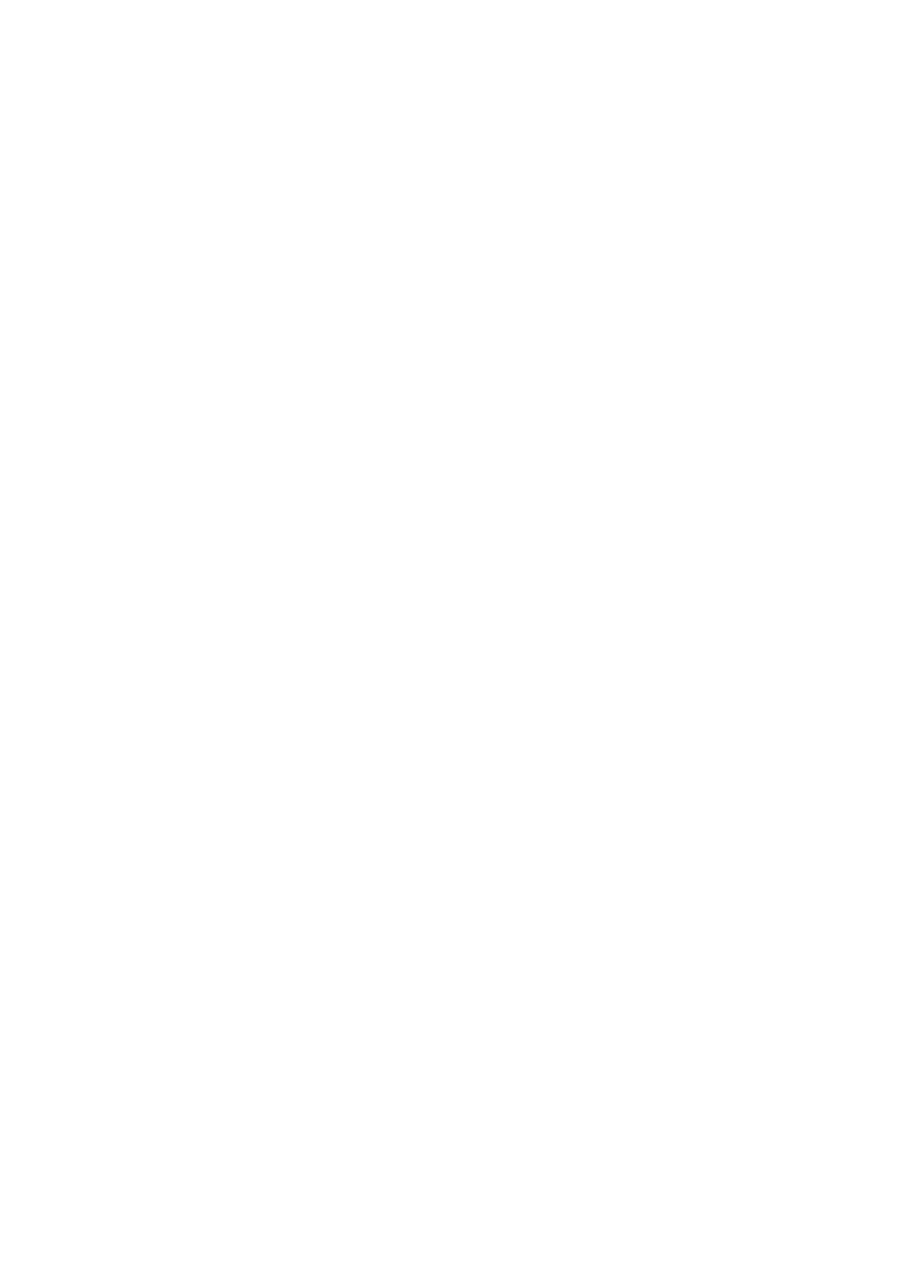
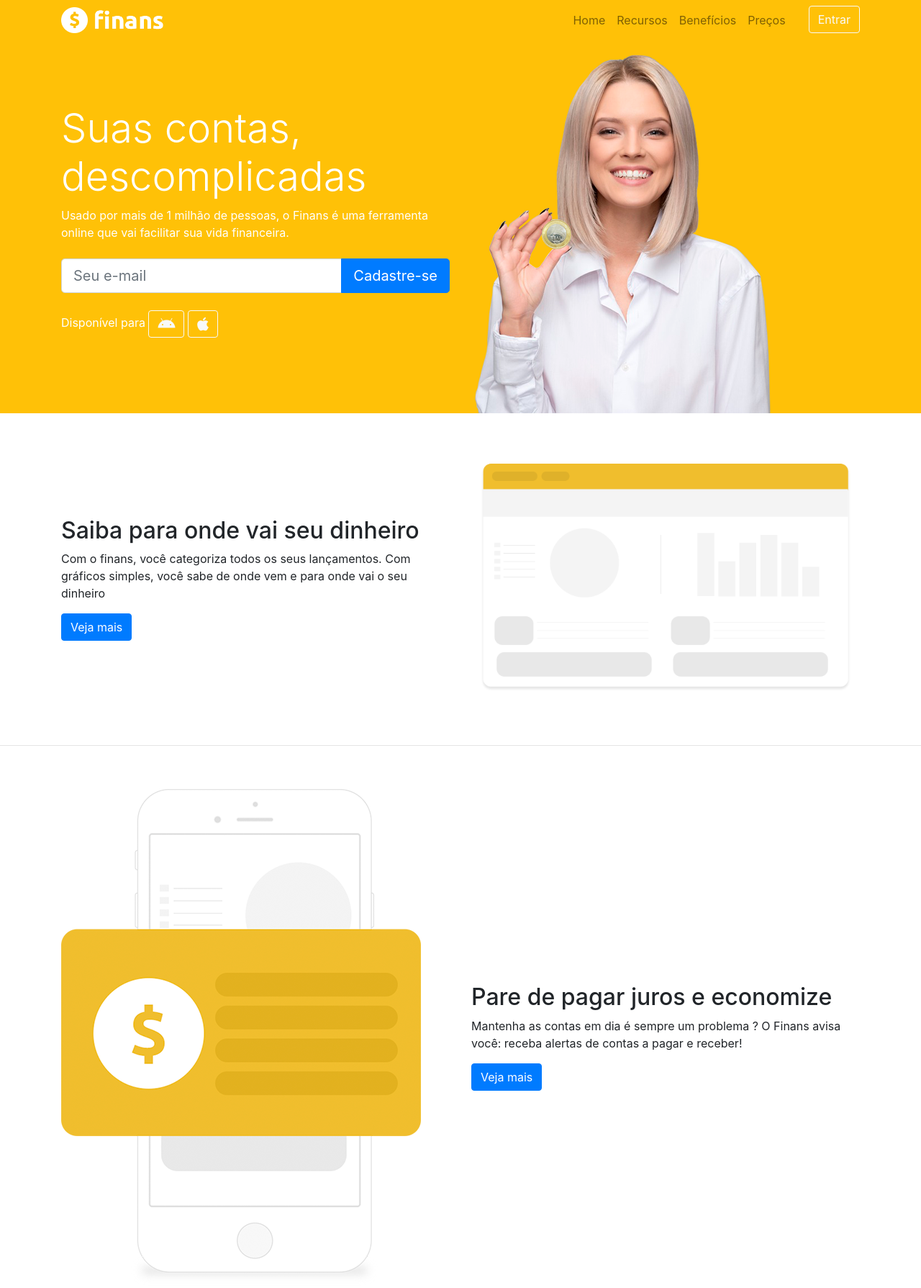
Before and after one commit to yucorrea/finans_study, a plain HTML site: page index.html in a window 1280 px wide. Shown: the top 1789 px of the page at 72% size. Before the commit the page ends 800 px from the top, so only its background shows below. Drawn offline with nearby package versions, Linux system fonts and the light colour scheme.

Commit message:
finalizando aplicação finans

```diff
--- /dev/null
+++ b/css/styles.css
@@ -0,0 +1,14 @@
+#home {
+    background: #ffc107;
+    color:#fff;
+}
+
+
+.caixa {
+    padding: 60px 0;
+    border-bottom: 1px solid #e5e5e5;
+}
+
+footer p a {
+    margin: 5px 15px;
+}
--- a/index.html
+++ b/index.html
@@ -8,12 +8,192 @@
     <!-- Bootstrap CSS -->
     <link rel="stylesheet" href="https://stackpath.bootstrapcdn.com/bootstrap/4.1.3/css/bootstrap.min.css" integrity="sha384-MCw98/SFnGE8fJT3GXwEOngsV7Zt27NXFoaoApmYm81iuXoPkFOJwJ8ERdknLPMO" crossorigin="anonymous">
 
+    <!-- Estilo customizado -->
+    <link rel="stylesheet" href="./css/styles.css" />
+
     <!-- FontAwesome -->
     <link rel="stylesheet" href="https://pro.fontawesome.com/releases/v5.10.0/css/all.css" integrity="sha384-AYmEC3Yw5cVb3ZcuHtOA93w35dYTsvhLPVnYs9eStHfGJvOvKxVfELGroGkvsg+p" crossorigin="anonymous"/>
 
-    <title>Bootstrap 4</title>
+    <title>Finans - finanças pessoais</title>
   </head>
   <body>
+    <header>
+      <nav class="navbar navbar-expand-sm navbar-light bg-warning">
+          <div class="container">
+
+            <a href="#" class="navbar-band">
+              <img src="./img/logo.png" width="142"/>
+            </a>
+
+            <button class="navbar-toggler" data-toggle="collapse" data-target="#nav-principal">
+                <span class="navbar-toggler-icon"></span>
+            </button>
+
+            <div class="collapse navbar-collapse" id="nav-principal">
+              <ul class="navbar-nav ml-auto">
+                <li>
+                  <a href="" class="nav-link">Home</a>
+                </li>
+                <li>
+                  <a href="" class="nav-link">Recursos</a>
+                </li>
+                <li>
+                  <a href="" class="nav-link">Benefícios</a>
+                </li>
+                <li>
+                  <a href="" class="nav-link">Preços</a>
+                </li>
+                <li>
+                  <a href="" class="btn btn-outline-light ml-4">Entrar</a>
+                </li>
+              </ul>
+            </div>
+          </div>
+      </nav>
+    </header>
+
+    <section id="home">
+        <div class="container">
+          <div class="row">
+            <div class="col-md-6 d-flex">
+              <div class="align-self-center">
+                <h1 class="display-4">Suas contas, descomplicadas</h1>
+                <p>
+                  Usado por mais de 1 milhão de pessoas, o Finans é uma
+                  ferramenta online que vai facilitar sua vida financeira.
+                </p>
+
+                <form action="" class="my-4">
+                  <div class="input-group input-group-lg">
+                    <input type="text" class="form-control" placeholder="Seu e-mail">
+                    <div class="input-group-append">
+                      <button type="button" class="btn btn-primary">Cadastre-se</button>
+                    </div>
+                  </div>
+                </form>
+
+                <p>
+                  Disponível para
+                  <a href="#" class="btn btn-outline-light">
+                    <i class="fab fa-android fa-lg"></i>
+                  </a>
+                  <a href="#" class="btn btn-outline-light">
+                    <i class="fab fa-apple fa-lg"></i>
+                  </a>
+                </p>
+              </div>
+            </div>
+            <div class="col-md-6 d-none d-md-block" >
+              <img src="./img/capa-mulher.png"/>
+            </div>
+          </div>
+        </div>
+    </section>
+
+    <section class="caixa">
+      <div class="container">
+        <div class="row">
+          <div class="col-md-6 d-flex">
+            <div class="align-self-center">
+             <h2>Saiba para onde vai seu dinheiro</h2>
+             <p>
+               Com o finans, você categoriza todos os seus lançamentos.
+               Com gráficos simples, você sabe de onde vem e para onde vai
+               o seu dinheiro
+             </p>
+             <button class="btn btn-primary">Veja mais</button>
+            </div>
+          </div>
+          <div class="col-md-6">
+            <img src="./img/saiba.png" class="img-fluid"/>
+          </div>
+        </div>
+      </div>
+    </section>
+
+    <section class="caixa">
+      <div class="container">
+        <div class="row">
+
+          <div class="col-md-6">
+            <img src="./img/juros.png" class="img-fluid"/>
+          </div>
+
+          <div class="col-md-6 d-flex">
+            <div class="align-self-center">
+             <h2>Pare de pagar juros e economize</h2>
+             <p>
+               Mantenha as contas em dia é sempre um problema ? O Finans
+               avisa você: receba alertas de contas a pagar e receber!
+             </p>
+             <button class="btn btn-primary">Veja mais</button>
+            </div>
+          </div>
+
+        </div>
+      </div>
+    </section>
+
+    <section class="caixa">
+      <div class="container">
+        <div class="row justify-content-between">
+          <div class="col-md-4">
+            <img src="./img/facil.png" class="img-fluid">
+            <h4>Fácil de usar</h4>
+            <p>
+              O Finans vai além do básico e permite que você faça controles
+              incríveis, essenciais para suas finanças. Simples como tem que ser!
+            </p>
+          </div>
+
+          <div class="col-md-4">
+            <img src="./img/economize.png" class="img-fluid">
+            <h4>Economize seu tempo</h4>
+            <p>
+             Tempo é dinheiro! Em segundos, você tem tudo sob controle e aproveite seu tempo com o
+             que realmente importa pra você!
+            </p>
+          </div>
+
+          <div class="col-md-4">
+            <img src="./img/suporte.png" class="img-fluid">
+            <h4>Suporte amigo</h4>
+            <p>
+             Dúvidas? Perguntas ? Nosso suporte super legal ajuda você! A gente á aqui para resolver
+             seus problemas e deixa sua vida bem mais fácil!
+            </p>
+          </div>
+        </div>
+      </div>
+    </section>
+
+    <footer class="my-4">
+      <div class="container">
+        <div class="row">
+          <div class="col-md-8">
+            <p>
+              <a href="">Home</a>
+              <a href="">Recursos</a>
+              <a href="">Benefícios</a>
+              <a href="">Preços</a>
+            </p>
+          </div>
+          <div class="col-md-4 d-flex justify-content-end">
+            <a href="#" class="btn btn-outline-dark ml-2">
+              <i class="fab fa-facebook "></i>
+            </a>
+
+            <a href="#" class="btn btn-outline-dark ml-2">
+              <i class="fab fa-twitter "></i>
+            </a>
+
+            <a href="#" class="btn btn-outline-dark ml-2">
+              <i class="fab fa-youtube "></i>
+            </a>
+          </div>
+        </div>
+      </div>
+    </footer>
 
     <!-- JavaScript (Opcional) -->
     <!-- jQuery primeiro, depois Popper.js, depois Bootstrap JS -->
```
Also changed, not shown: github/banner.png (added), img/capa-mulher.png (added), img/economize.png (added), img/facil.png (added), img/juros.png (added), img/logo.png (added), img/saiba.png (added), img/suporte.png (added), 2 other files.
